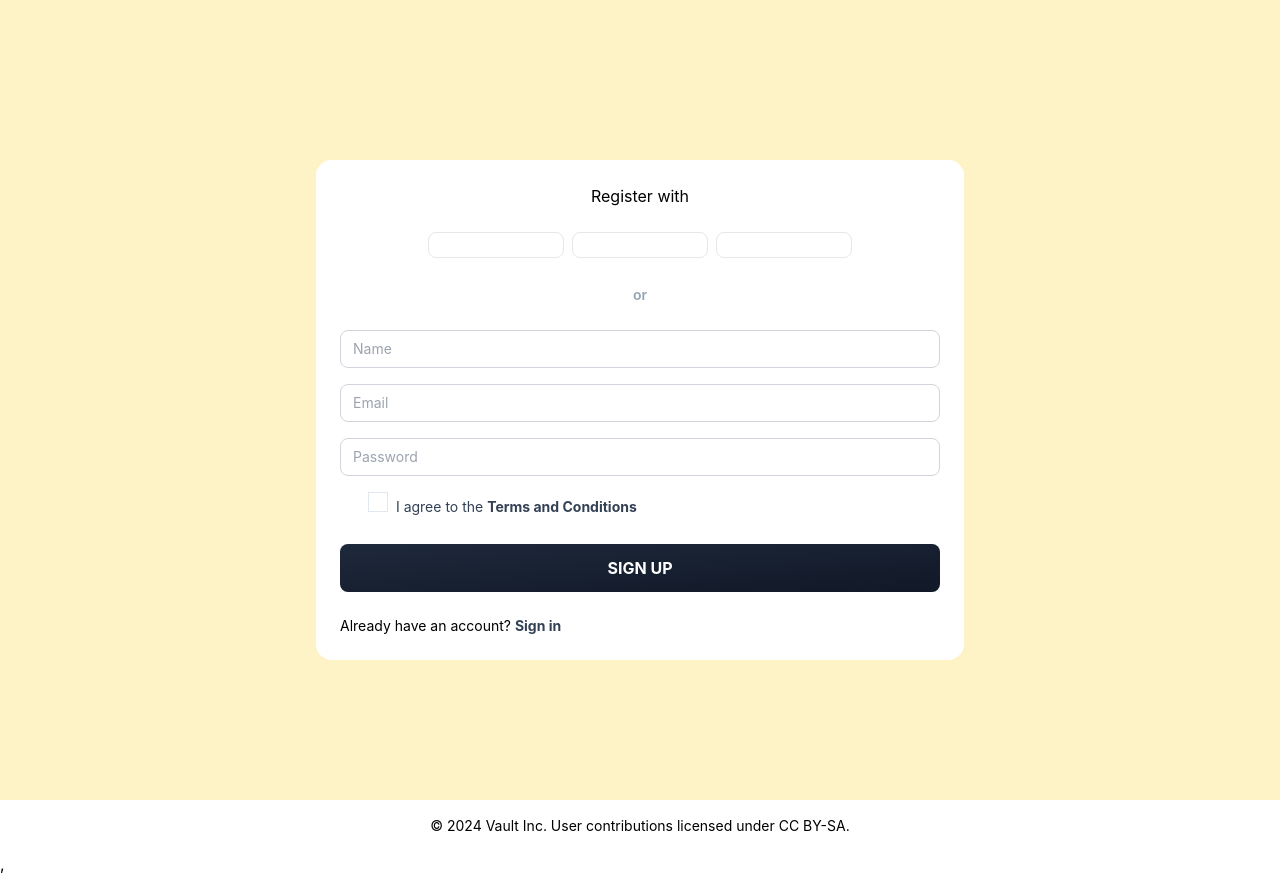
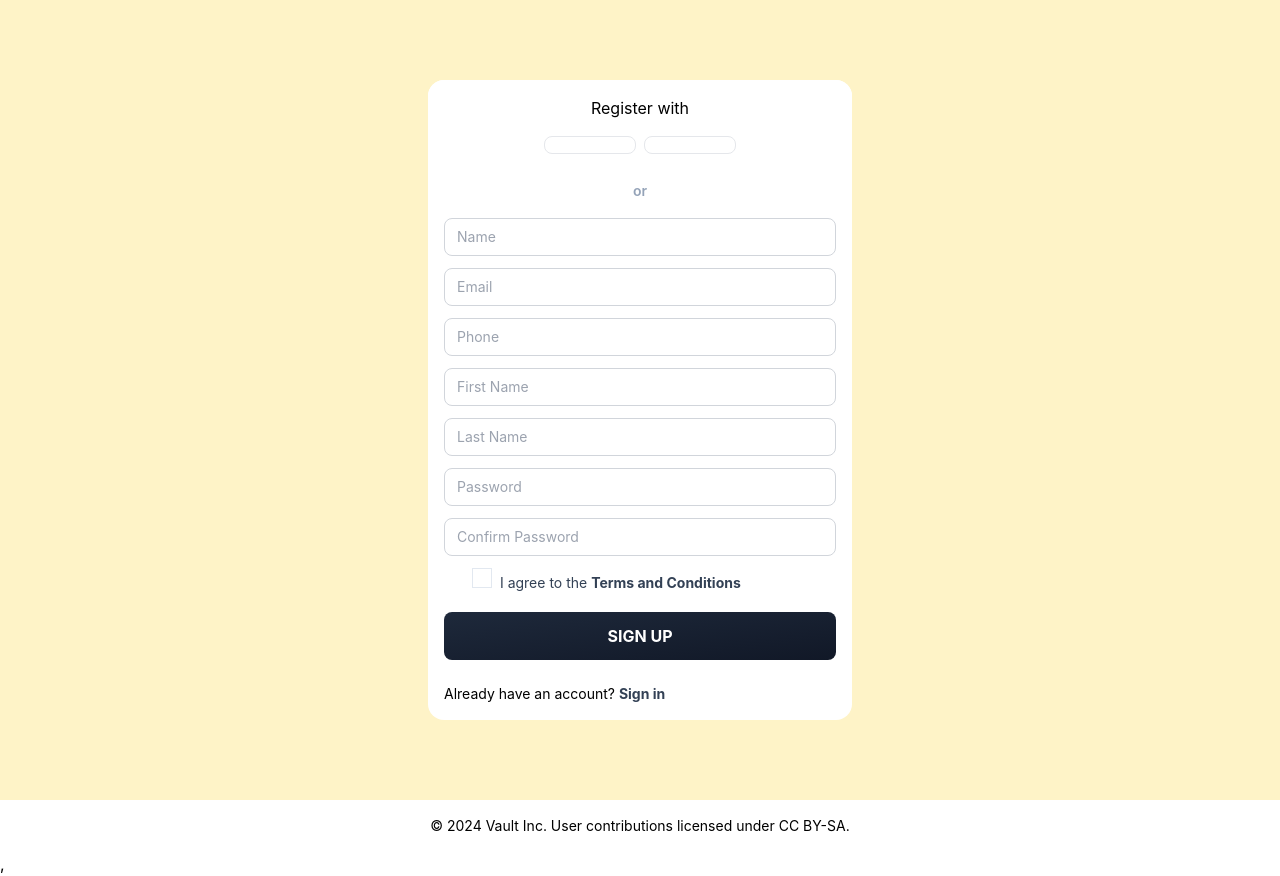
Before and after one commit to NguyenBaPhucITITIU20278/Apartment-Management, a React (Create React App) app: page /register in a window 1280 px wide. Built offline with nearby package versions, Linux system fonts and the light colour scheme; what @nextui-org/react would draw is missing.

Commit message:
UpdateLogin

```diff
--- a/src/components/header.jsx
+++ b/src/components/header.jsx
@@ -4,19 +4,19 @@ import { useSelector } from "react-redux";
 
 const Header = ({ title, role }) => {
   const navigate = useNavigate();
-  const [id, setId] = useState('');
+  const [userName, setUserName] = useState('');
   const userState = useSelector(state => state);
   let user = role === "user" ? userState.user : userState.admin;
 
   useEffect(() => {
-    const storedId = localStorage.getItem('id');
-    if (storedId) {
-      setId(storedId);
+    const storedUserName = localStorage.getItem('userName');
+    if (storedUserName) {
+      setUserName(storedUserName);
     }
 
     const handleStorageChange = () => {
-      const updatedId = localStorage.getItem('id');
-      setId(updatedId);
+      const updatedUserName = localStorage.getItem('userName');
+      setUserName(updatedUserName);
     };
 
     window.addEventListener('storage', handleStorageChange);
@@ -67,9 +67,9 @@ const Header = ({ title, role }) => {
         </ul>
       </nav>
       <div className="flex space-x-2 ml-auto">
-        {id ? (
+        {userName ? (
           <>
-            <span className="text-white">Welcome, {id}</span>
+            <span className="text-white">Welcome, {userName}</span>
             <button className="text-white" onClick={signOut}>Sign Out</button>
           </>
         ) : (
--- a/src/pages/login.jsx
+++ b/src/pages/login.jsx
@@ -13,15 +13,15 @@ import { jwtDecode } from "jwt-decode";
 
 const Login = () => {
     const navigate = useNavigate();
-    const [id, setId] = useState('');
+    const [userName, setUserName] = useState('');
     const [password, setPassword] = useState('');
 
     const mutation = useMutationHook(
         data => loginUser(data)
     );
     const { data, isError, isSuccess } = mutation;
-    const handleIdChange = (e) => {
-        setId(e.target.value);
+    const handleUserNameChange = (e) => {
+        setUserName(e.target.value);
     };
     const handlePasswordChange = (e) => {
         setPassword(e.target.value);
@@ -29,7 +29,7 @@ const Login = () => {
     const handleSignIn = (event) => {
         event.preventDefault();
         mutation.mutate({
-            id,
+            userName,
             password,
         });
     };
@@ -48,12 +48,12 @@ const Login = () => {
                 localStorage.setItem('accessToken', data.accessToken);
                 localStorage.setItem('refreshToken', data.refreshToken);
                 localStorage.setItem('role', 'user');
-                localStorage.setItem('id', id);
+                localStorage.setItem('userName', userName);
                 const decode = jwtDecode(data.accessToken);
-                if (decode && decode.id) {
-                    handleGetDetailUser(decode.id, data.accessToken, data.refreshToken);
-                    console.log(decode.id);
-                    localStorage.setItem('id', decode.id);
+                if (decode && decode.userName) {
+                    handleGetDetailUser(decode.userName, data.accessToken, data.refreshToken);
+                    console.log(decode.userName);
+                    localStorage.setItem('userName', decode.userName);
                 }
             } else {
                 message.error("Invalid response from server");
@@ -71,7 +71,7 @@ const Login = () => {
                     <h2 id="form-title" className="text-center text-3xl font-bold mb-10 text-gray-800">Welcome to Rent Room</h2>
                     <form className="space-y-5" onSubmit={handleSignIn}>
                         <input
-                            className="w-full h-12 border border-gray-800 px-3 rounded-lg" placeholder="ID" type="text" onChange={handleIdChange} />
+                            className="w-full h-12 border border-gray-800 px-3 rounded-lg" placeholder="UserName" type="text" onChange={handleUserNameChange} />
                         <input
                             className="w-full h-12 border border-gray-800 px-3 rounded-lg" placeholder="Password" type="password" onChange={handlePasswordChange} />
                         <button type="submit" className="w-full h-12 bg-blue-500 hover:bg-blue-700 text-white font-bold py-2 px-4 rounded focus:outline-none focus:shadow-outline">Sign in</button>
--- a/src/pages/register.jsx
+++ b/src/pages/register.jsx
@@ -1,26 +1,61 @@
-import React from "react";
+import React, { useState, useEffect, useCallback } from "react";
+import { useNavigate } from "react-router-dom";
+import { registerUser } from "../services/user";
+import { useMutationHook } from "../hooks/useMutationHook";
+import { useDispatch } from "react-redux";
+import { message } from "antd";
 
 const Register = () => {
+  const navigate = useNavigate();
+  const [formData, setFormData] = useState({
+    id: '',
+    userName: '',
+    email: '',
+    password: '',
+    confirmPassword: '',
+    phone: '',
+    firstName: '',
+    lastName: ''
+  });
+
+  const handleChange = useCallback((e) => {
+    const { name, value } = e.target;
+    setFormData(prevState => ({ ...prevState, [name]: value }));
+  }, []);
+
+  const mutation = useMutationHook(data => registerUser(data));
+  const { data, isError, isSuccess } = mutation;
+
+  const handleRegister = useCallback((event) => {
+    event.preventDefault();
+    mutation.mutate(formData);
+  }, [formData, mutation]);
+
+  useEffect(() => {
+    if (isSuccess) {
+      navigate('/login');
+      message.success("Register successful");
+    }
+    if (isError) {
+      message.error("Register failed");
+    }
+  }, [isSuccess, isError, navigate]);
+
   return (
-    <div className="w-full h-full bg-amber-100">
-      <div className="w-full max-w-2xl px-3 mx-auto mt-0 md:flex-0 shrink-0 mt-40">
+    <div className="w-full h-full bg-amber-100 flex justify-center items-center">
+      <div className="w-full max-w-md px-3 mx-auto mt-0 md:flex-0 shrink-0">
         <div className="relative z-0 flex flex-col min-w-0 break-words bg-white border-0 shadow-soft-xl rounded-2xl bg-clip-border">
-          <div className="p-6 mb-0 text-center bg-white border-b-0 rounded-t-2xl">
+          <div className="p-4 mb-0 text-center bg-white border-b-0 rounded-t-2xl">
             <h5>Register with</h5>
           </div>
-          <div className="flex flex-wrap px-3 -mx-3 sm:px-6 xl:px-12">
-            <div className="w-3/12 max-w-full px-1 ml-auto flex-0">
-              <a className="inline-block w-full px-6 py-3 mb-4 font-bold text-center text-gray-200 uppercase align-middle transition-all bg-transparent border border-gray-200 border-solid rounded-lg shadow-none cursor-pointer hover:scale-102 leading-pro text-xs ease-soft-in tracking-tight-soft bg-150 bg-x-25 hover:bg-transparent hover:opacity-75">
+          <div className="flex flex-wrap justify-center px-3 -mx-3 sm:px-6 xl:px-6">
+            <div className="w-3/12 max-w-full px-1 flex-0">
+              <a className="inline-block w-full px-4 py-2 mb-4 font-bold text-center text-gray-200 uppercase align-middle transition-all bg-transparent border border-gray-200 border-solid rounded-lg shadow-none cursor-pointer hover:scale-102 leading-pro text-xs ease-soft-in tracking-tight-soft bg-150 bg-x-25 hover:bg-transparent hover:opacity-75">
                 {/* SVG for social login */}
               </a>
             </div>
             <div className="w-3/12 max-w-full px-1 flex-0">
-              <a className="inline-block w-full px-6 py-3 mb-4 font-bold text-center text-gray-200 uppercase align-middle transition-all bg-transparent border border-gray-200 border-solid rounded-lg shadow-none cursor-pointer hover:scale-102 leading-pro text-xs ease-soft-in tracking-tight-soft bg-150 bg-x-25 hover:bg-transparent hover:opacity-75">
-                {/* SVG for social login */}
-              </a>
-            </div>
-            <div className="w-3/12 max-w-full px-1 mr-auto flex-0">
-              <a className="inline-block w-full px-6 py-3 mb-4 font-bold text-center text-gray-200 uppercase align-middle transition-all bg-transparent border border-gray-200 border-solid rounded-lg shadow-none cursor-pointer hover:scale-102 leading-pro text-xs ease-soft-in tracking-tight-soft bg-150 bg-x-25 hover:bg-transparent hover:opacity-75">
+              <a className="inline-block w-full px-4 py-2 mb-4 font-bold text-center text-gray-200 uppercase align-middle transition-all bg-transparent border border-gray-200 border-solid rounded-lg shadow-none cursor-pointer hover:scale-102 leading-pro text-xs ease-soft-in tracking-tight-soft bg-150 bg-x-25 hover:bg-transparent hover:opacity-75">
                 {/* SVG for social login */}
               </a>
             </div>
@@ -30,28 +65,81 @@ const Register = () => {
               </p>
             </div>
           </div>
-          <div className="flex-auto p-6">
-            <form role="form text-left">
-              <div className="mb-4">
+          <div className="flex-auto p-4">
+            <form role="form text-left" onSubmit={handleRegister}>
+              <div className="mb-3">
                 <input
                   aria-label="Name"
+                  name="userName"
+                  value={formData.userName}
+                  onChange={handleChange}
                   placeholder="Name"
                   className="text-sm block w-full rounded-lg border border-solid border-gray-300 bg-white py-2 px-3 font-normal text-gray-700 transition-all focus:border-fuchsia-300 focus:bg-white focus:text-gray-700 focus:outline-none"
                   type="text"
                 />
               </div>
-              <div className="mb-4">
+              <div className="mb-3">
                 <input
                   aria-label="Email"
+                  name="email"
+                  value={formData.email}
+                  onChange={handleChange}
                   placeholder="Email"
                   className="text-sm block w-full rounded-lg border border-solid border-gray-300 bg-white py-2 px-3 font-normal text-gray-700 transition-all focus:border-fuchsia-300 focus:bg-white focus:text-gray-700 focus:outline-none"
                   type="email"
                 />
               </div>
-              <div className="mb-4">
+              <div className="mb-3">
+                <input
+                  aria-label="Phone"
+                  name="phone"
+                  value={formData.phone}
+                  onChange={handleChange}
+                  placeholder="Phone"
+                  className="text-sm block w-full rounded-lg border border-solid border-gray-300 bg-white py-2 px-3 font-normal text-gray-700 transition-all focus:border-fuchsia-300 focus:bg-white focus:text-gray-700 focus:outline-none"
+                  type="text"
+                />
+              </div>
+              <div className="mb-3">
+                <input
+                  aria-label="First Name"
+                  name="firstName"
+                  value={formData.firstName}
+                  onChange={handleChange}
+                  placeholder="First Name"
+                  className="text-sm block w-full rounded-lg border border-solid border-gray-300 bg-white py-2 px-3 font-normal text-gray-700 transition-all focus:border-fuchsia-300 focus:bg-white focus:text-gray-700 focus:outline-none"
+                  type="text"
+                />
+              </div>
+              <div className="mb-3">
+                <input
+                  aria-label="Last Name"
+                  name="lastName"
+                  value={formData.lastName}
+                  onChange={handleChange}
+                  placeholder="Last Name"
+                  className="text-sm block w-full rounded-lg border border-solid border-gray-300 bg-white py-2 px-3 font-normal text-gray-700 transition-all focus:border-fuchsia-300 focus:bg-white focus:text-gray-700 focus:outline-none"
+                  type="text"
+                />
+              </div>
+              <div className="mb-3">
                 <input
                   aria-label="Password"
+                  name="password"
+                  value={formData.password}
+                  onChange={handleChange}
                   placeholder="Password"
+                  className="text-sm block w-full rounded-lg border border-solid border-gray-300 bg-white py-2 px-3 font-normal text-gray-700 transition-all focus:border-fuchsia-300 focus:bg-white focus:text-gray-700 focus:outline-none"
+                  type="password"
+                />
+              </div>
+              <div className="mb-3">
+                <input
+                  aria-label="Confirm Password"
+                  name="confirmPassword"
+                  value={formData.confirmPassword}
+                  onChange={handleChange}
+                  placeholder="Confirm Password"
                   className="text-sm block w-full rounded-lg border border-solid border-gray-300 bg-white py-2 px-3 font-normal text-gray-700 transition-all focus:border-fuchsia-300 focus:bg-white focus:text-gray-700 focus:outline-none"
                   type="password"
                 />
@@ -75,8 +163,8 @@ const Register = () => {
               </div>
               <div className="text-center">
                 <button
-                  className="inline-block w-full px-6 py-3 mt-6 mb-2 font-bold text-center text-white uppercase transition-all bg-gradient-to-tl from-gray-900 to-slate-800 rounded-lg cursor-pointer"
-                  type="button"
+                  className="inline-block w-full px-6 py-3 mt-4 mb-2 font-bold text-center text-white uppercase transition-all bg-gradient-to-tl from-gray-900 to-slate-800 rounded-lg cursor-pointer"
+                  type="submit"
                 >
                   Sign up
                 </button>
--- a/src/services/user.js
+++ b/src/services/user.js
@@ -32,3 +32,7 @@ export const getUser = async (id, token) => {
     })
     return res.data
 }
+export const registerUser = async (data) => {
+    const res = await axiosJWT.post(`${API_URL}/create`, data);
+    return res.data;
+}
```
